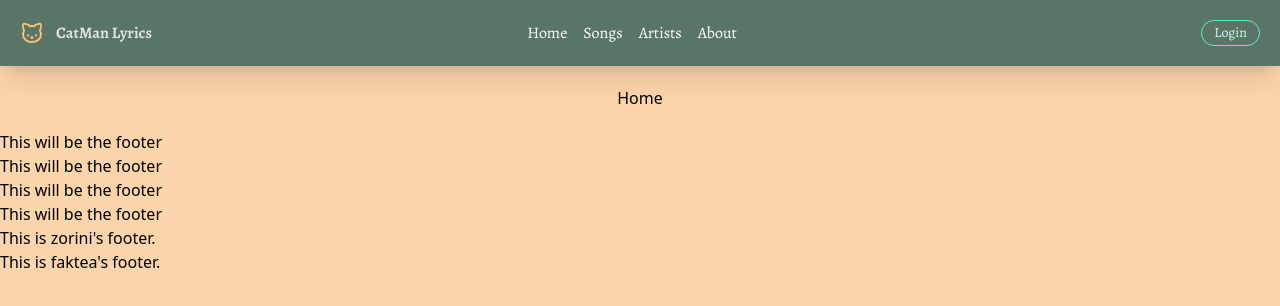
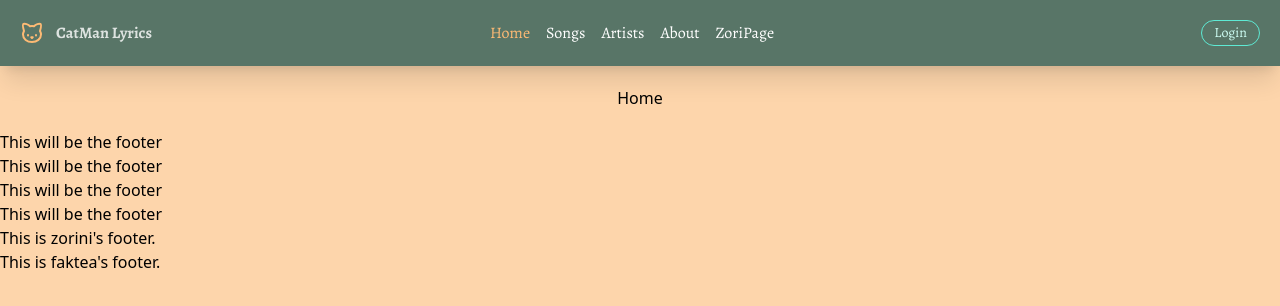
Before and after one commit to fakteahk/zoawi-vite, a React (Vite) app: page /home in a window 1280 px wide. Shown: the top 306 px of the page. Built offline with nearby package versions, Linux system fonts and the light colour scheme.

Commit message:
deleted zori

```diff
--- a/src/index.css
+++ b/src/index.css
@@ -8,3 +8,7 @@
 body {
     @apply bg-orange-300/60;
   }
+
+.active {
+    @apply text-orange-300;
+  }
--- a/src/ui/Header/Header.jsx
+++ b/src/ui/Header/Header.jsx
@@ -72,6 +72,7 @@ function PCNav({ isOpen, setIsOpen }) {
           >
             Home
           </NavLink>
+
           <NavLink
             onClick={() => setIsOpen(!isOpen)}
             to="/songs"
@@ -79,6 +80,7 @@ function PCNav({ isOpen, setIsOpen }) {
           >
             Songs
           </NavLink>
+
           <NavLink
             onClick={() => setIsOpen(!isOpen)}
             to="/artists"
@@ -86,6 +88,7 @@ function PCNav({ isOpen, setIsOpen }) {
           >
             Artists
           </NavLink>
+
           <NavLink
             onClick={() => setIsOpen(!isOpen)}
             to="/about"
@@ -93,6 +96,14 @@ function PCNav({ isOpen, setIsOpen }) {
           >
             About
           </NavLink>
+
+          <NavLink
+            onClick={() => setIsOpen(!isOpen)}
+            to="/zori_page"
+            className="block mt-4 sm:inline-block sm:mt-0 text-white mr-4"
+          >
+          ZoriPage
+          </NavLink>
         </div>
       </div>
     </>
```
